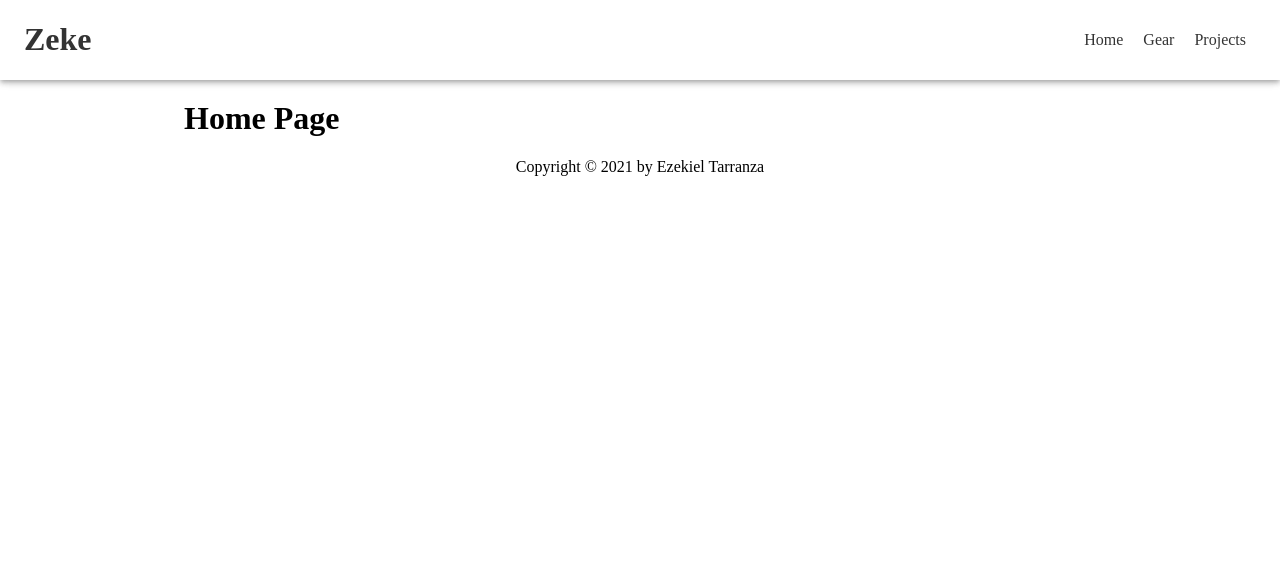
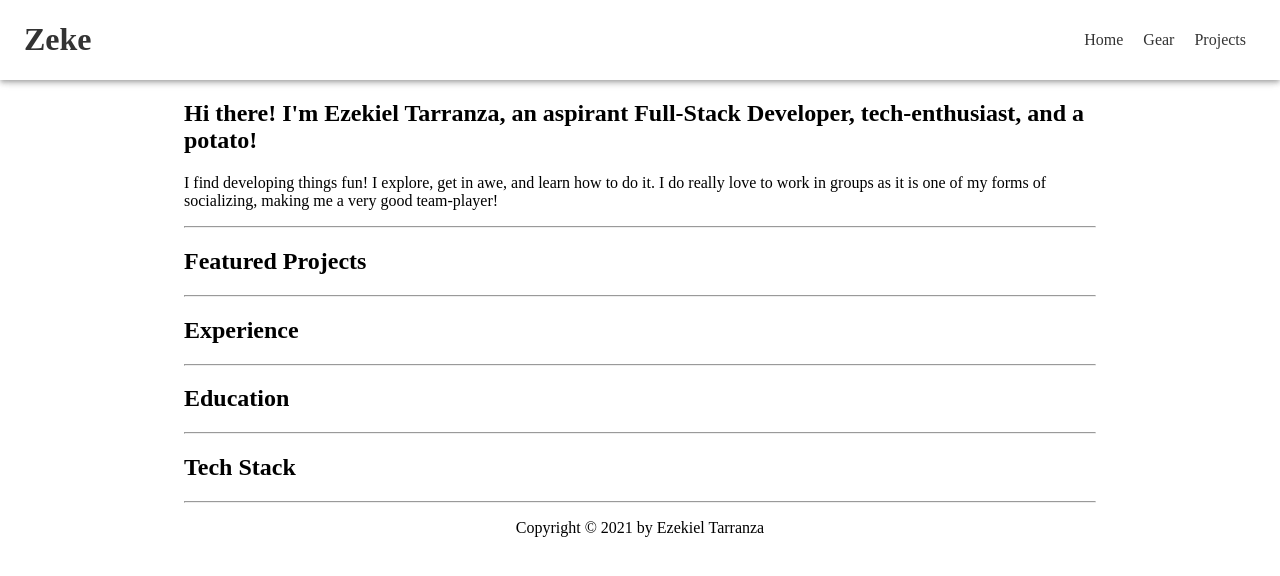
Before and after one commit to kielllll/web-portfolio, a Next.js app: page / in a window 1280 px wide. Shown: the top 576 px of the page. Built offline with nearby package versions, Linux system fonts and the light colour scheme.

Commit message:
add: initial sections to Home page

```diff
--- a/pages/index.js
+++ b/pages/index.js
@@ -6,7 +6,39 @@ export default function Home() {
       <Head>
         <title>Home | Ezekiel Tarranza</title>
       </Head>
-      <h1>Home Page</h1>
+
+      <section>
+        <h1>
+          Hi there! I'm Ezekiel Tarranza, an aspirant Full-Stack Developer,
+          tech-enthusiast, and a potato!
+        </h1>
+        <p>
+          I find developing things fun! I explore, get in awe, and learn how to
+          do it. I do really love to work in groups as it is one of my forms of
+          socializing, making me a very good team-player!
+        </p>
+        <hr />
+      </section>
+
+      <section>
+        <h2>Featured Projects</h2>
+        <hr />
+      </section>
+
+      <section>
+        <h2>Experience</h2>
+        <hr />
+      </section>
+
+      <section>
+        <h2>Education</h2>
+        <hr />
+      </section>
+
+      <section>
+        <h2>Tech Stack</h2>
+        <hr />
+      </section>
     </div>
   );
 }
```
